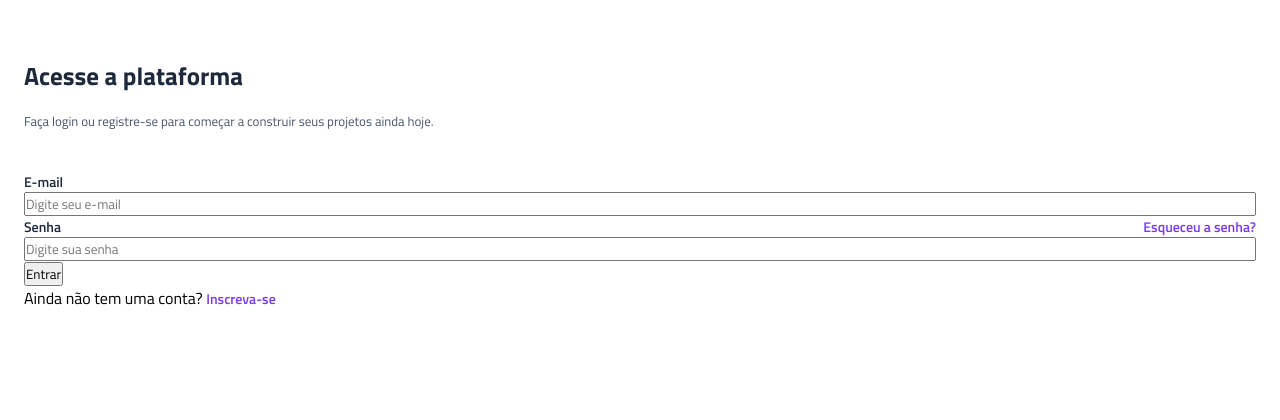
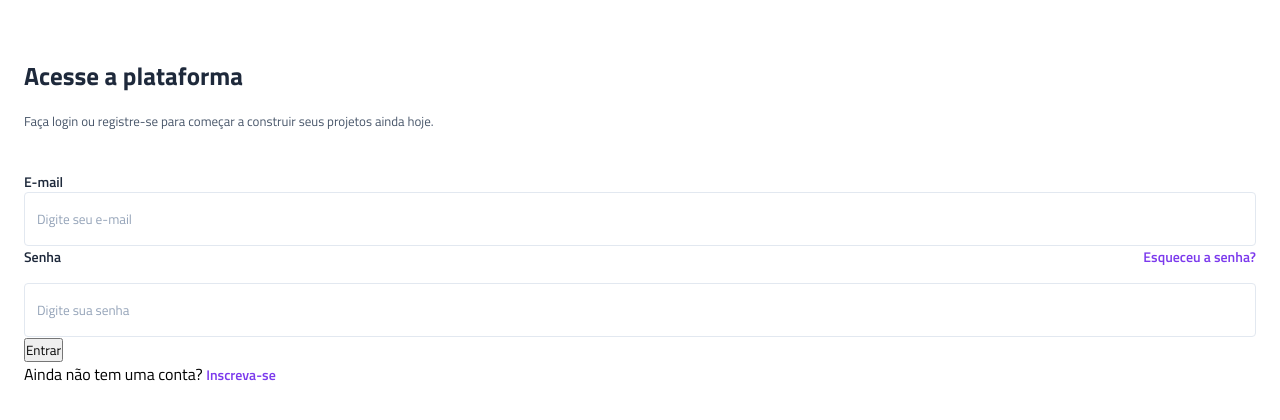
Before and after one commit to raulegas12Ati/projeto-vertigo, a plain HTML site: page index.html in a window 1280 px wide. Shown: the part 136-556 px from the top of the page. Drawn offline with Linux system fonts and the light colour scheme.

Commit message:
estilização da input

```diff
--- a/style.css
+++ b/style.css
@@ -11,6 +11,8 @@
 :root{
     --gray-800: #1e293b;
     --gray-600: #475569;
+    --gray-400: #94a3b8;
+    --gray-200: #e2e8f0;
     --purple: #7c3aed;
 }
 
@@ -53,12 +55,30 @@ main{
     display: flex;
     justify-content: space-between;
     align-items: center;
+    gap: 0.5rem;
+    margin-bottom: 1rem;
 }
 
 .loging label{
     font-size: 0.875rem;
     color: var(--gray-800);
     font-weight: 600;
+}
+
+.loging input{
+    padding: 1rem 0.75rem;
+    border: 1px solid var(--gray-200);
+    border-radius: 0.25rem;
+    color: var(--gray-800);
+}
+
+.loging input:hover,
+.loging input:focus{
+    outline: 1px solid var(--purple);
+}
+
+.loging input::placeholder{
+    color: var(--gray-400);
 }
 
 .loging a{
@@ -69,5 +89,5 @@ main{
 }
 
 .loging a:hover{
-    text-decoretion: underline;
+    text-decoration: underline;
 }
```
